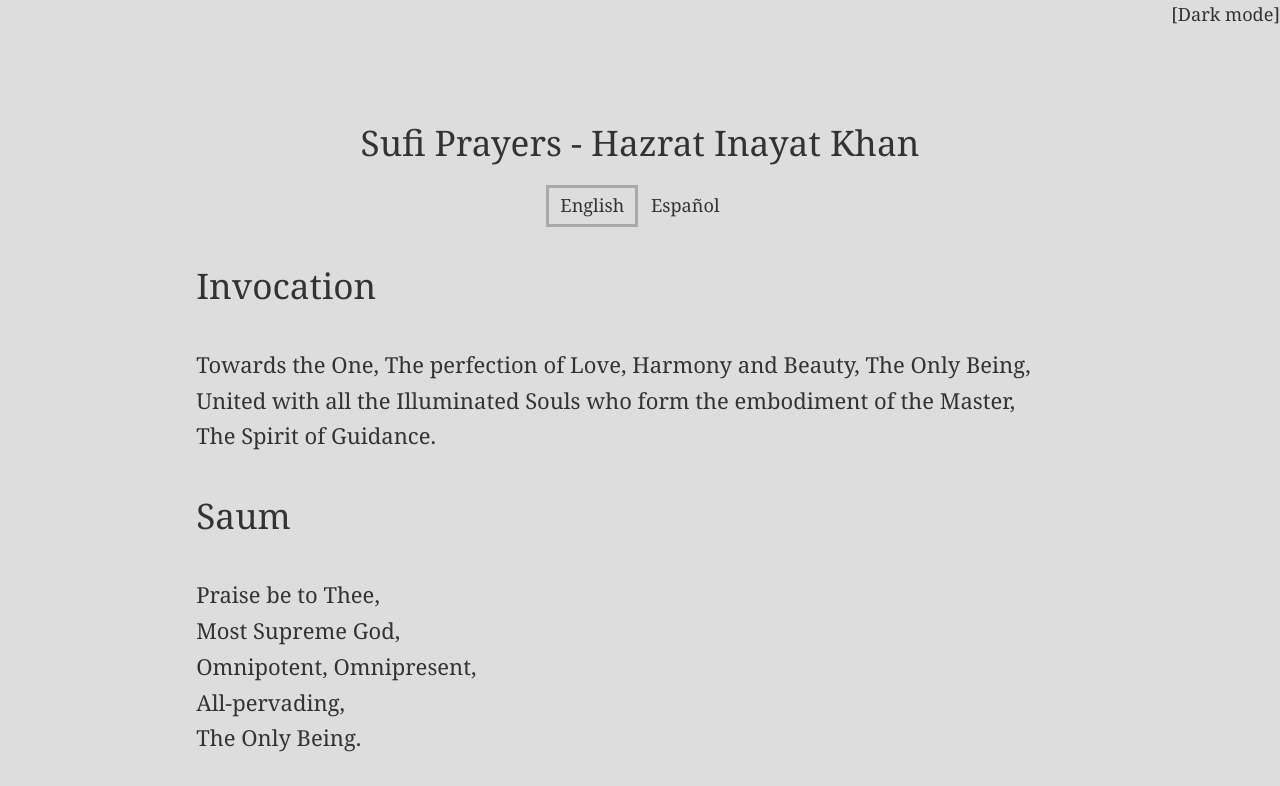
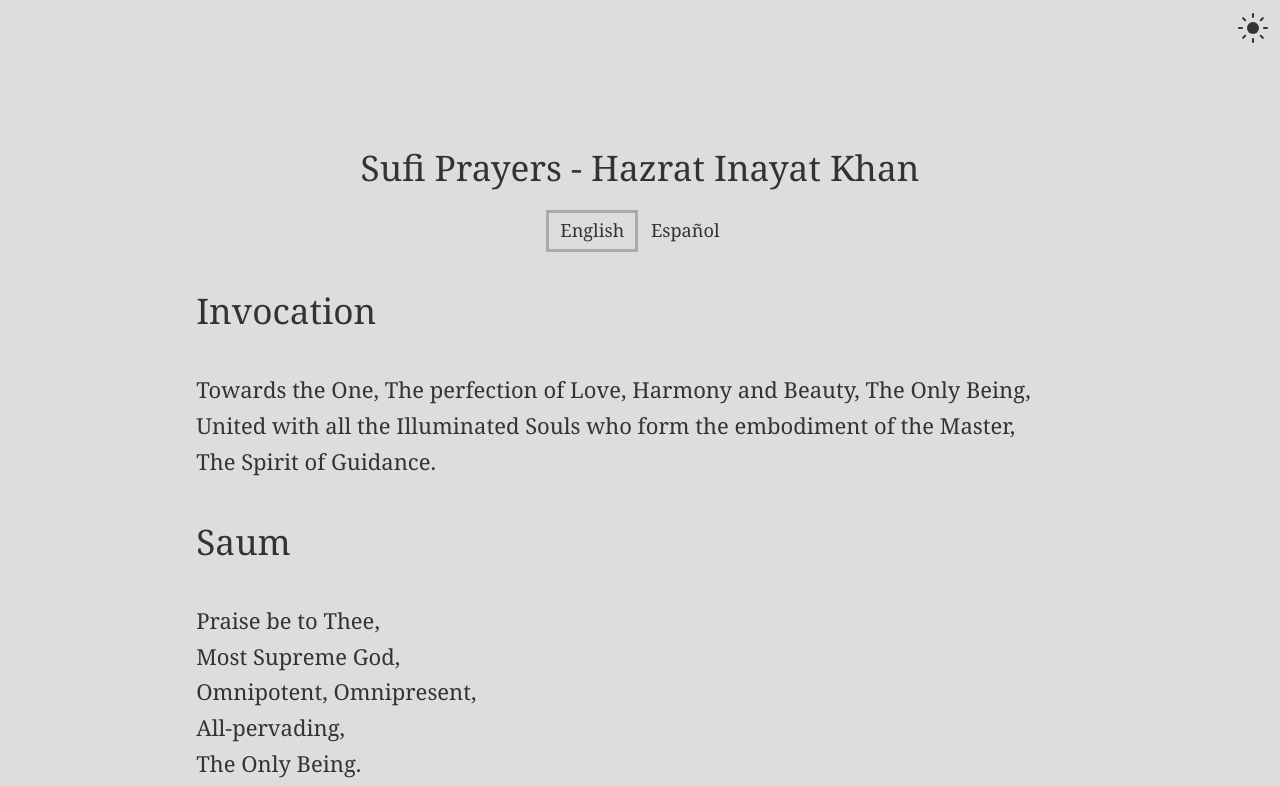
Before and after one commit to jameswilson/sufi, a plain HTML site: page en.html in a window 1280 px wide. Shown: the top 786 px of the page. Drawn offline with Linux system fonts and the light colour scheme.

Commit message:
improve light/dark mode toggle

```diff
--- a/en.html
+++ b/en.html
@@ -4,20 +4,33 @@
 <meta charset="UTF-8">
 <meta http-equiv="X-UA-Compatible" content="IE=edge">
 <meta name="viewport" content="width=device-width, initial-scale=1.0">
-<link rel="stylesheet" href="./reset.css">
-<link rel="stylesheet" href="./style.css">
-<script src="./toggle.js"></script>
+<link rel="stylesheet" href="reset.css">
+<link rel="stylesheet" href="style.css">
+<script src="toggle.js"></script>
 <title>Sufi Prayers - Hazrat Inayat Khan</title>
 </head>
 <body>
 <header>
-  <div class="toggle">
-    <input id="light" type="checkbox">
-    <label for="light">
-      <span class="dark">[Dark mode]</span>
-      <span class="light">[Light mode]</span>
-    </label>
-  </div>
+  <input id="light-mode" class="toggle" type="checkbox">
+  <label for="light-mode">
+    <svg class="dark" width="30" height="30">
+      <title>Bright light</title>
+      <circle cx="15" cy="15" r="6" fill="currentColor" />
+      <line id="ray" stroke="currentColor" stroke-width="2"
+        stroke-linecap="round" x1="15" y1="1" x2="15" y2="4"></line>
+      <use href="#ray" transform="rotate(45 15 15)" />
+      <use href="#ray" transform="rotate(90 15 15)" />
+      <use href="#ray" transform="rotate(135 15 15)" />
+      <use href="#ray" transform="rotate(180 15 15)" />
+      <use href="#ray" transform="rotate(225 15 15)" />
+      <use href="#ray" transform="rotate(270 15 15)" />
+      <use href="#ray" transform="rotate(315 15 15)" />
+    </svg>
+    <svg class="light" width="30" height="30">
+      <title>Low light</title>
+      <path fill="currentColor" d="M 23, 5 A 12 12 0 1 0 23, 25 A 12 12 0 0 1 23, 5" />
+    </svg>
+  </label>
 </header>
 <main>
 <h1>Sufi Prayers - Hazrat Inayat Khan</h1>
--- a/style.css
+++ b/style.css
@@ -13,29 +13,46 @@
   }
 }
 
-body:has(#light:checked) {
+body:has(#light-mode:checked) {
   --color: #333;
   --outline: #aaa;
   --background: #ddd;
 }
 
-.toggle {
-  font-size: 0.825rem;
-  text-align: right;
-}
-
-.toggle label {
+label {
   cursor: pointer;
 }
 
-.toggle #light,
-.toggle #light + label .light,
-.toggle #light:checked + label .dark {
+/* Checkbox remains visually hidden */
+input.toggle {
+  clip: rect(0 0 0 0);
+  clip-path: inset(50%);
+  height: 1px;
+  overflow: hidden;
+  position: absolute;
+  white-space: nowrap;
+  width: 1px;
+}
+
+input.toggle + label {
+  width: 44px;
+  height: 44px;
+  display: flex;
+  align-items: center;
+  justify-content: center;
+}
+
+input.toggle:focus-visible + label {
+  outline: solid var(--outline);
+}
+
+input.toggle + label .light,
+input.toggle:checked + label .dark {
   display: none;
 }
 
-.toggle #light + label .dark,
-.toggle #light:checked + label .light {
+input.toggle + label .dark,
+input.toggle:checked + label .light {
   display: block;
 }
 
@@ -71,6 +88,16 @@ body {
   background: var(--background);
   position: relative;
   transition: all .2s ease-out;
+}
+
+header {
+  display: flex;
+  flex-direction: row;
+  justify-content: flex-end;
+  gap: .5rem;
+  font-size: 0.825rem;
+  text-align: right;
+  padding: .25rem;
 }
 
 main {
--- a/toggle.js
+++ b/toggle.js
@@ -1,6 +1,6 @@
 document.addEventListener("DOMContentLoaded", function () {
 
-  const id = ".toggle #light";
+  const id = "#light-mode";
   const checkbox = document.querySelector(id);
 
   // Check if the localStorage variable exists and update the checkbox state.
```
Also changed, not shown: es.html (+23 -10 lines), index.html (+23 -10 lines).
